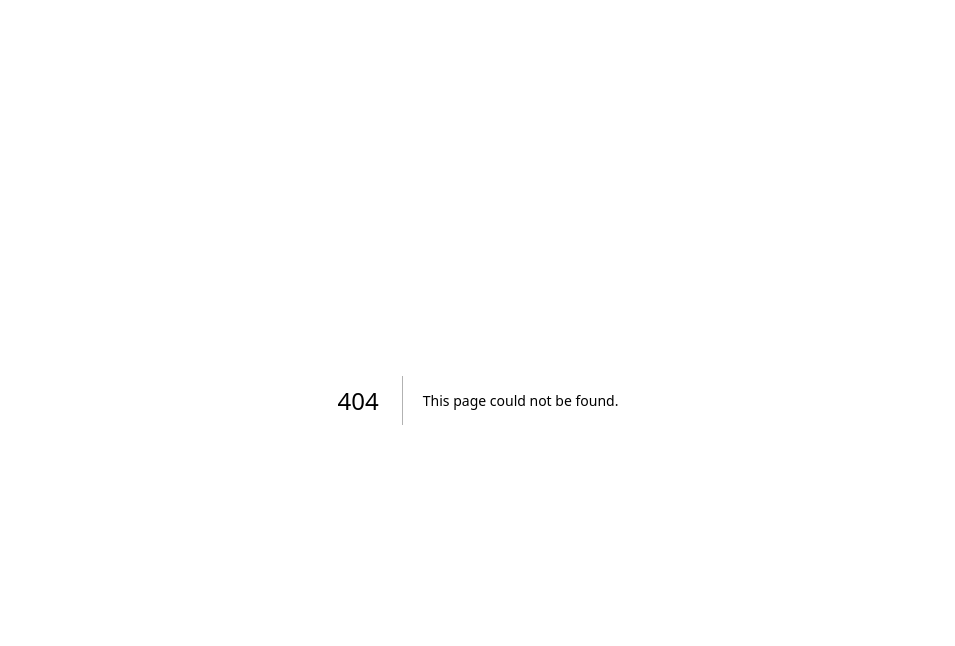
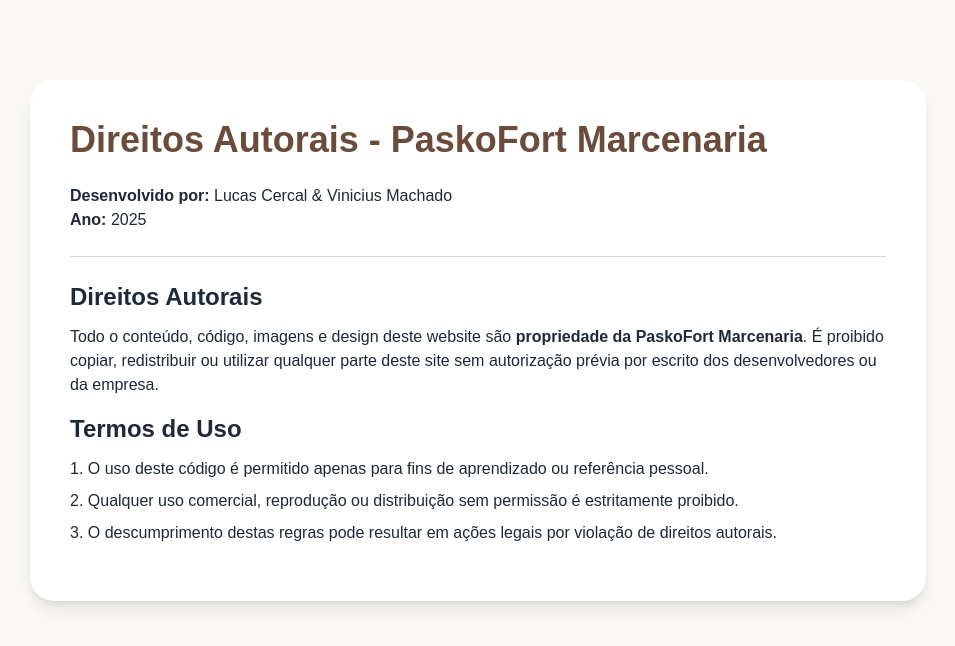
Before and after one commit to lucas-cercal/paskofort-site, a Next.js app: page /direitos in a window 1280 px wide. Before the commit this address had no page. Shown: the top 646 px of the page, without its empty margins (162-1117 px from the left). Built offline with nearby package versions, Linux system fonts and the light colour scheme.

Commit message:
refactor: refatora tela

```diff
--- /dev/null
+++ b/src/app/direitos/page.tsx
@@ -0,0 +1,39 @@
+"use client";
+
+import { motion } from "framer-motion";
+
+export default function Direitos() {
+  return (
+    <main className="min-h-screen bg-[#FAF8F5] text-gray-800 py-20 px-6 md:px-20">
+      <motion.div
+        initial={{ opacity: 0, y: 20 }}
+        animate={{ opacity: 1, y: 0 }}
+        transition={{ duration: 0.8 }}
+        className="max-w-4xl mx-auto bg-white rounded-3xl shadow-lg p-10"
+      >
+        <h1 className="text-4xl font-extrabold mb-6 text-[#6B4C3B]">
+          Direitos Autorais - PaskoFort Marcenaria
+        </h1>
+        <p className="mb-4">
+          <strong>Desenvolvido por:</strong> Lucas Cercal & Vinicius Machado
+          <br />
+          <strong>Ano:</strong> 2025
+        </p>
+        <hr className="my-6 border-gray-300" />
+        <h2 className="text-2xl font-bold mb-3">Direitos Autorais</h2>
+        <p className="mb-4">
+          Todo o conteúdo, código, imagens e design deste website são
+          <strong> propriedade da PaskoFort Marcenaria</strong>.
+          É proibido copiar, redistribuir ou utilizar qualquer parte deste site sem autorização prévia por escrito dos desenvolvedores ou da empresa.
+        </p>
+
+        <h2 className="text-2xl font-bold mb-3">Termos de Uso</h2>
+        <ol className="list-decimal list-inside mb-4 space-y-2">
+          <li>O uso deste código é permitido apenas para fins de aprendizado ou referência pessoal.</li>
+          <li>Qualquer uso comercial, reprodução ou distribuição sem permissão é estritamente proibido.</li>
+          <li>O descumprimento destas regras pode resultar em ações legais por violação de direitos autorais.</li>
+        </ol>
+      </motion.div>
+    </main>
+  );
+}
--- a/src/app/page.tsx
+++ b/src/app/page.tsx
@@ -16,6 +16,10 @@
   categoria: "Todos",
 }));
 
+const mensagemWhatsApp = encodeURIComponent(
+  "Olá! Estou interessado nos móveis da PaskoFort e gostaria de receber mais informações."
+);
+
 const categorias = ["Todos", "Mesas", "Cadeiras", "Estantes", "Armários"];
 const shuffledImagens = [...galeriaImagens].sort(() => Math.random() - 0.5);
 
@@ -30,6 +34,21 @@
     return () => window.removeEventListener("scroll", handleScroll);
   }, []);
 
+  useEffect(() => {
+    console.log(`
+    --   _____               _             __               _
+    --  |  __ \\             | |           / _|             | |
+    --  | |__) |  __ _  ___ | | __  ___  | |_   ___   _ __ | |_
+    --  |  ___/  / _\` |/ __|| |/ / / _ \\ |  _| / _ \\ | '__|| __|
+    --  | |     | (_| |\\__ \\|   < | (_) || |  | (_) || |   | |_
+    --  |_|      \\__,_||___/|_|\\_\\ \\___/ |_|   \\___/ |_|    \\__|
+
+    PaskoFort Marcenaria Website
+    Desenvolvido por Lucas Cercal & Vinicius Machado, 2025
+    Código protegido – não copiar ou redistribuir sem autorização
+    `);
+    }, []);
+
   const imagensFiltradas =
     categoria === "Todos"
       ? galeriaImagens
@@ -37,20 +56,6 @@
 
   return (
     <>
-      {/*
-        -- ----------------------------------------------------
-        --   _____               _             __               _
-        --  |  __ \             | |           / _|             | |
-        --  | |__) |  __ _  ___ | | __  ___  | |_   ___   _ __ | |_
-        --  |  ___/  / _` |/ __|| |/ / / _ \ |  _| / _ \ | '__|| __|
-        --  | |     | (_| |\__ \|   < | (_) || |  | (_) || |   | |_
-        --  |_|      \__,_||___/|_|\_\ \___/ |_|   \___/ |_|    \__|
-        --
-        -- PaskoFort Marcenaria Website
-        -- Desenvolvido por Lucas Cercal & Vinicius Machado, 2025
-        -- Código protegido – não copiar ou redistribuir sem autorização
-        -- ----------------------------------------------------
-      */}
       {/* NAVBAR */}
       <header
         className={`fixed top-0 left-0 w-full z-50 transition-shadow bg-white/90 backdrop-blur-md ${
@@ -406,7 +411,7 @@
           </motion.p>
           <motion.a
             whileHover={{ scale: 1.05 }}
-            href="https://wa.me/554195241227"
+            href={`https://wa.me/5511991299974?text=${mensagemWhatsApp}`}
             target="_blank"
             rel="noopener noreferrer"
             className="inline-block rounded-full bg-white text-[#6B4C3B] font-bold px-16 py-4 shadow-lg hover:brightness-110 transition"
@@ -427,11 +432,11 @@
             </p>
             <div className="flex justify-center space-x-10 text-gray-300">
               <a
-                href="tel:+554195241227"
+                href="tel:+5511991299974"
                 className="hover:text-white transition-colors duration-300"
                 aria-label="Telefone"
               >
-                +55 (41) 9524-1227
+                +55 (11) 9 9129-9974
               </a>
               <a
                 href="https://www.instagram.com/pasko_fort"
@@ -448,7 +453,7 @@
 
         {/* BOTÃO FLOTANTE WHATSAPP */}
         <a
-          href="https://wa.me/554195241227?text=Olá,%20gostaria%20de%20saber%20mais%20sobre%20os%20produtos%20da%20PaskoFort"
+          href={`https://wa.me/5511991299974?text=${mensagemWhatsApp}`}
           target="_blank"
           rel="noopener noreferrer"
           className="fixed bottom-8 right-8 z-50 group"
```
Also changed, not shown: 1 other file (tests, documents, lock files or other folders).
